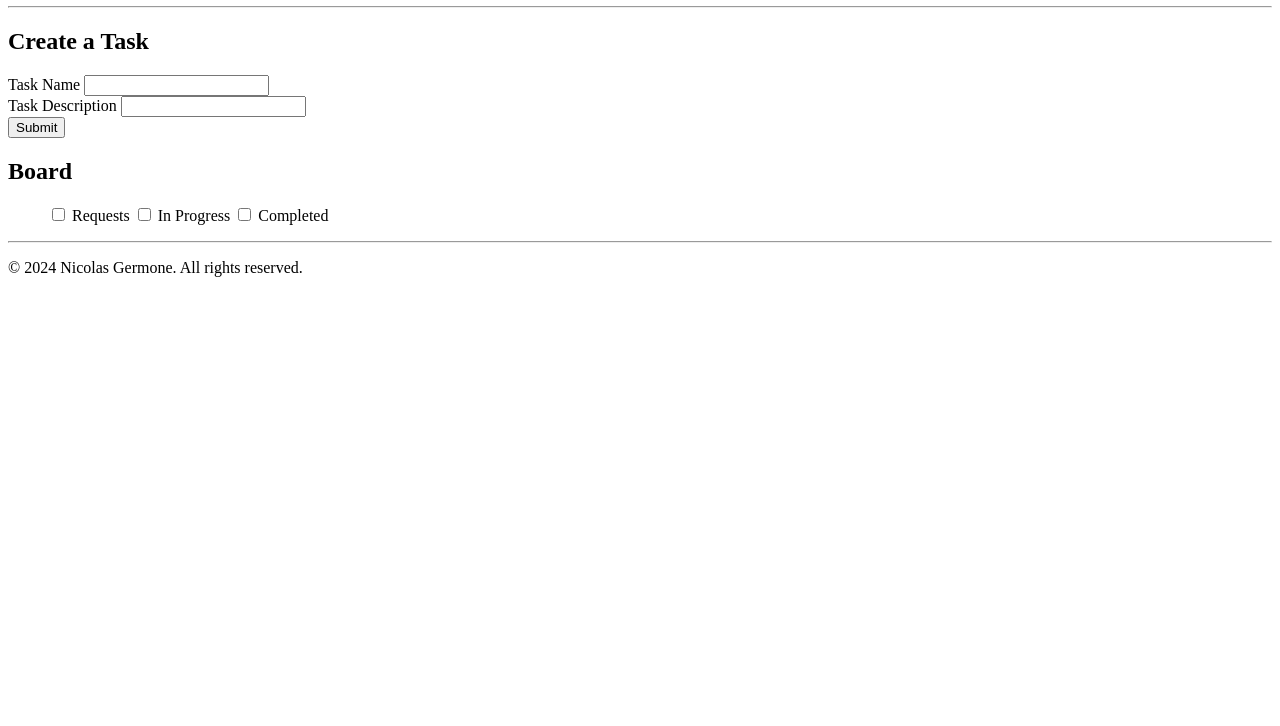
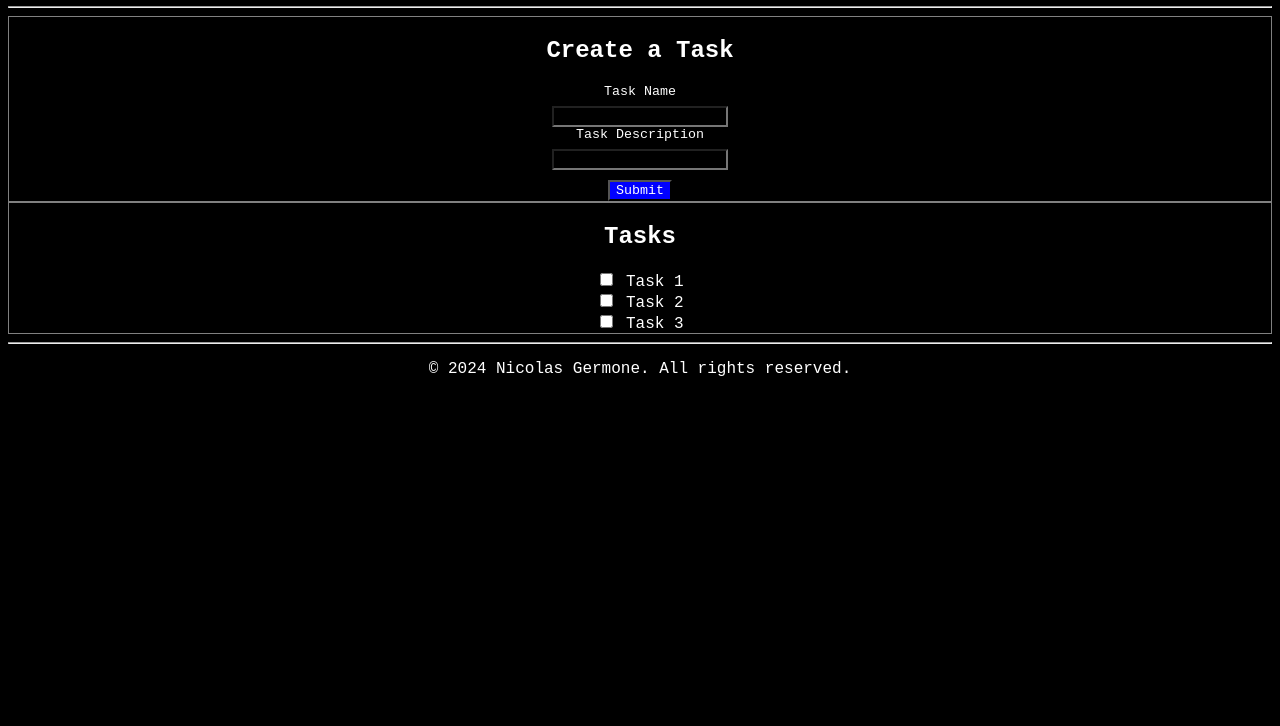
Before and after one commit to nsgermone/TaskManager, a plain HTML site: page index.html in a window 1280 px wide. Shown: the part 74-800 px from the top of the page. Drawn offline with Linux system fonts and the light colour scheme.

Commit message:
Basic style

```diff
--- a/index.html
+++ b/index.html
@@ -29,11 +29,12 @@
         <form action="./index.html" method="POST">
           <h2>Create a Task</h2>
           <section class="taskName">
-            <label for="taskName">Task Name</label>
+            <label for="taskName"><sup>Task Name</sup></label> <br />
             <input type="text" name="taskName" id="taskName" />
           </section>
           <section class="taskDescription">
-            <label for="taskDescription">Task Description</label>
+            <label for="taskDescription"><sup>Task Description</sup></label>
+            <br />
             <input type="text" name="taskDescription" id="taskDescription" />
           </section>
           <section class="submission">
@@ -42,15 +43,15 @@
         </form>
       </section>
       <section id="taskBoard">
-        <h2>Board</h2>
-        <ul>
-          <input type="checkbox" id="requests" name="requests" />
-          Requests
-          <input type="checkbox" id="In" name="progr" />
-          In Progress
-          <input type="checkbox" id="completed" name="usrname" />
-          Completed
-        </ul>
+        <h2>Tasks</h2>
+        <input type="checkbox" id="task1" name="task1" />
+        Task 1
+        <br />
+        <input type="checkbox" id="task1" name="task1" />
+        Task 2
+        <br />
+        <input type="checkbox" id="task1" name="task1" />
+        Task 3
       </section>
     </main>
     <hr />
--- a/styles.css
+++ b/styles.css
@@ -0,0 +1,35 @@
+/* body {
+  background-color: black;
+  color: white;
+}
+
+input {
+  background-color: black;
+  color: white;
+} */
+
+body,
+input {
+  background-color: black;
+  color: white;
+  font-family: 'Courier New', Courier, monospace;
+  text-align: center;
+}
+
+#addTask,
+#taskBoard {
+  border: 1px solid gray;
+}
+
+#submitTask {
+  margin-top: 10px;
+  background-color: blue;
+}
+
+/* header {
+  text-align: center;
+}
+
+footer {
+  text-align: center;
+} */
```
